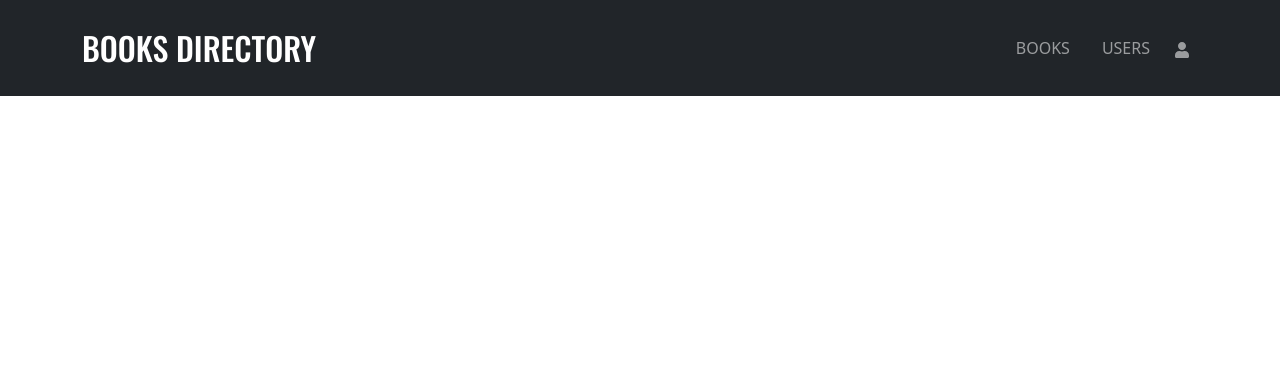
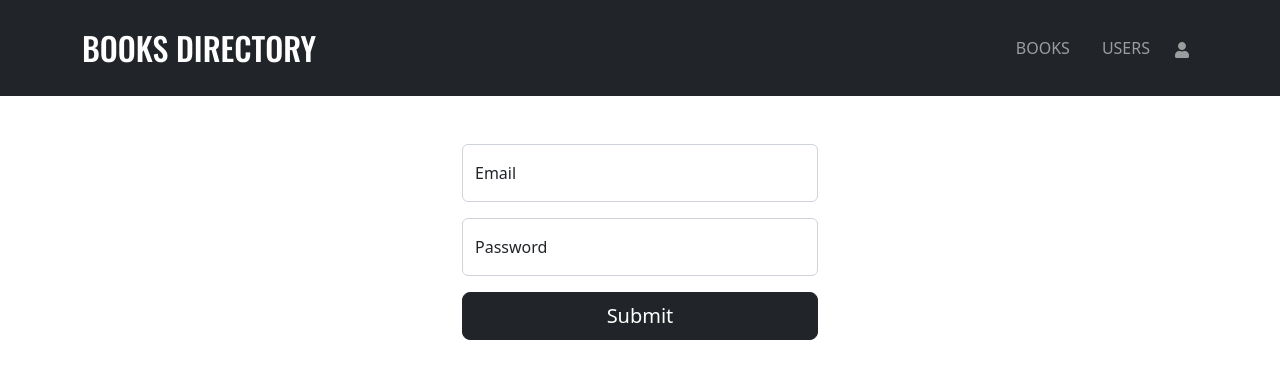
Before and after one commit to adingal/books-directory, a React (Create React App) app: page / in a window 1280 px wide. Shown: the top 378 px of the page. Built offline with nearby package versions, Linux system fonts and the light colour scheme.

Commit message:
Create login UI

```diff
--- a/src/App.js
+++ b/src/App.js
@@ -5,6 +5,7 @@ import './assets/css/app.css'
 //Pages
 import Books from './pages/Books'
 import Users from './pages/Users'
+import Login from './pages/Login'
 
 // Components
 import Header from './components/Header'
@@ -17,6 +18,7 @@ function App() {
         <Header />
         <Layout>
           <Routes>
+            <Route path="/" element={<Login />} />
             <Route path="/books" element={<Books />} />
             <Route path="/users" element={<Users />} />
           </Routes>
--- /dev/null
+++ b/src/pages/Login.jsx
@@ -0,0 +1,31 @@
+import React from 'react'
+import { Row, Col, Form, FormGroup, Input, Label, Button } from 'reactstrap'
+
+function Login() {
+  return (
+    <Row>
+      <Col xs={12} md={8} lg={6} xl={4} className="mx-auto">
+        <Form>
+          <FormGroup floating>
+            <Input id="email" name="email" placeholder="Email" type="email" />
+            <Label for="email">Email</Label>
+          </FormGroup>
+          <FormGroup floating>
+            <Input
+              id="password"
+              name="password"
+              placeholder="Password"
+              type="password"
+            />
+            <Label for="password">Password</Label>
+          </FormGroup>
+          <Button size="lg" color="dark" block>
+            Submit
+          </Button>
+        </Form>
+      </Col>
+    </Row>
+  )
+}
+
+export default Login
```
